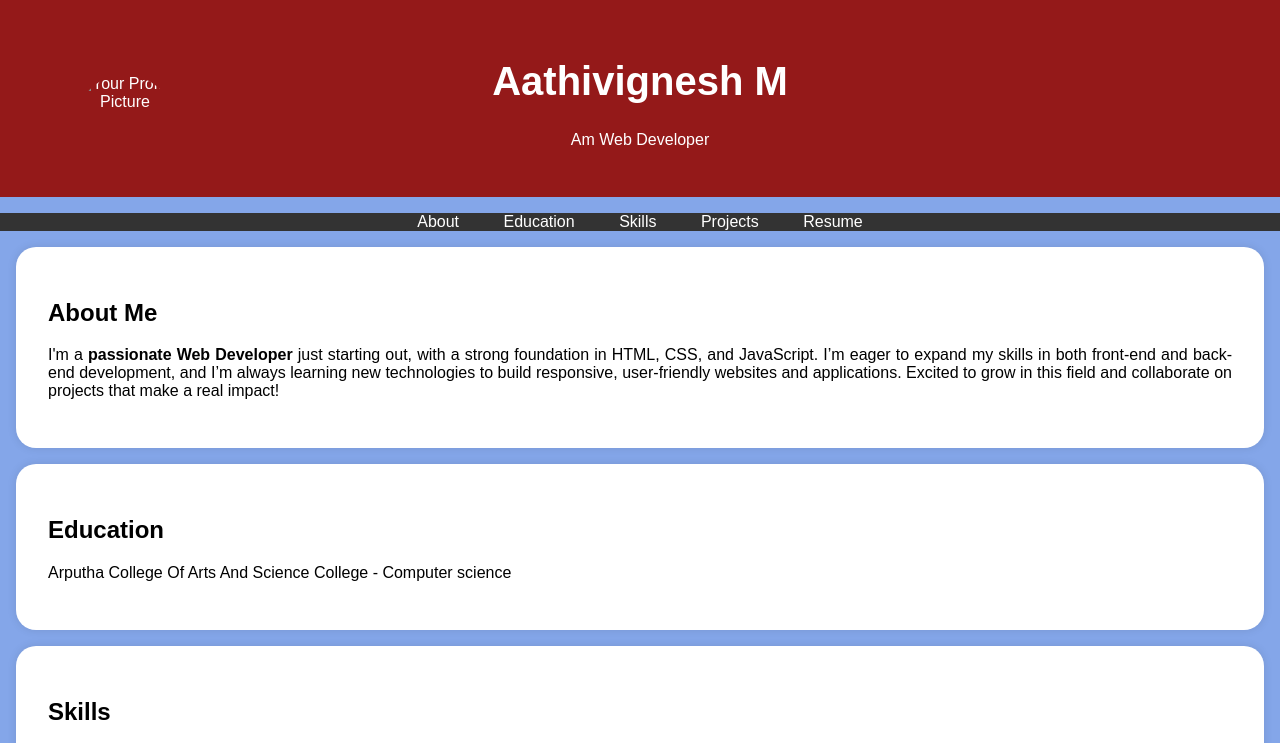
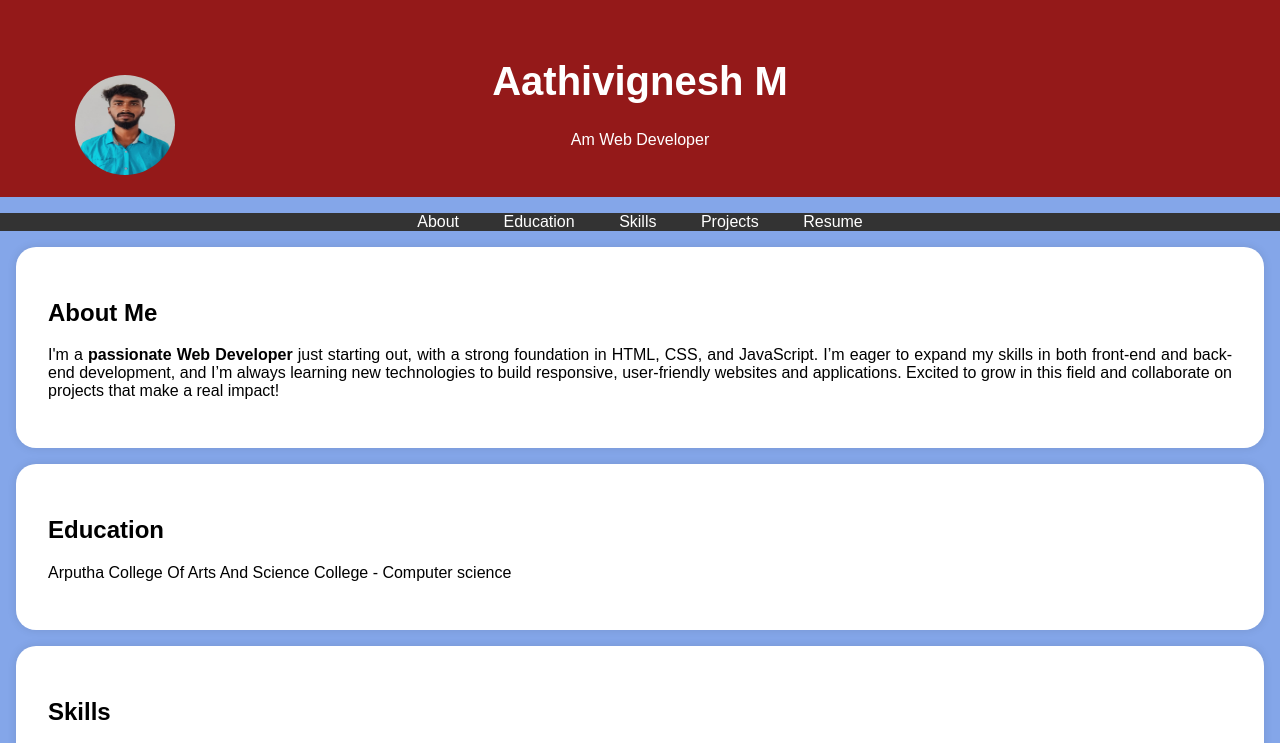
Before and after one commit to Aathi1402/digital-portfolio-, a plain HTML site: page index.html in a window 1280 px wide. Shown: the top 743 px of the page. Drawn offline with Linux system fonts and the light colour scheme.

Commit message:
Update index.html

```diff
--- a/index.html
+++ b/index.html
@@ -95,7 +95,7 @@
     <header>
         <div class="header-content">
             <!-- Add your profile picture here -->
-            <img src="WhatsApp Image.jpeg" alt="Your Profile Picture" class="profile-picture">
+            <img src="WhatsApp Image.jpg" alt="Your Profile Picture" class="profile-picture">
             <h1>Aathivignesh M</h1>
             <p>Am Web Developer</p>
         </div>
```
